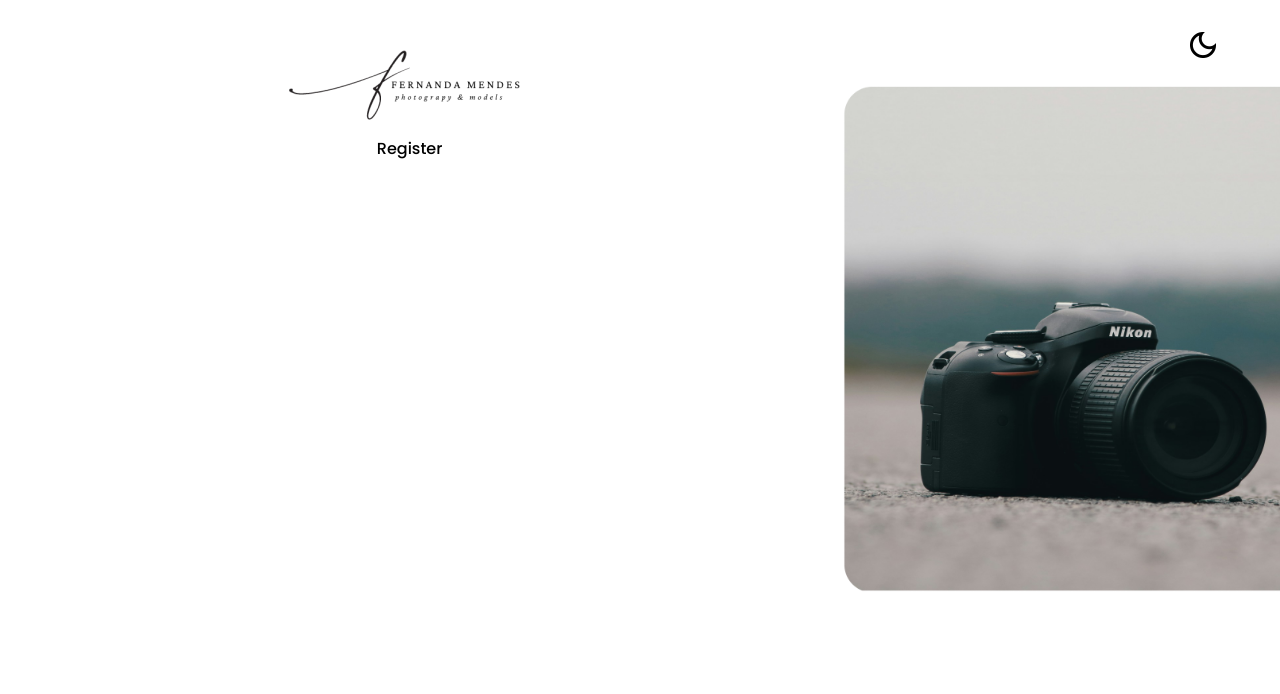
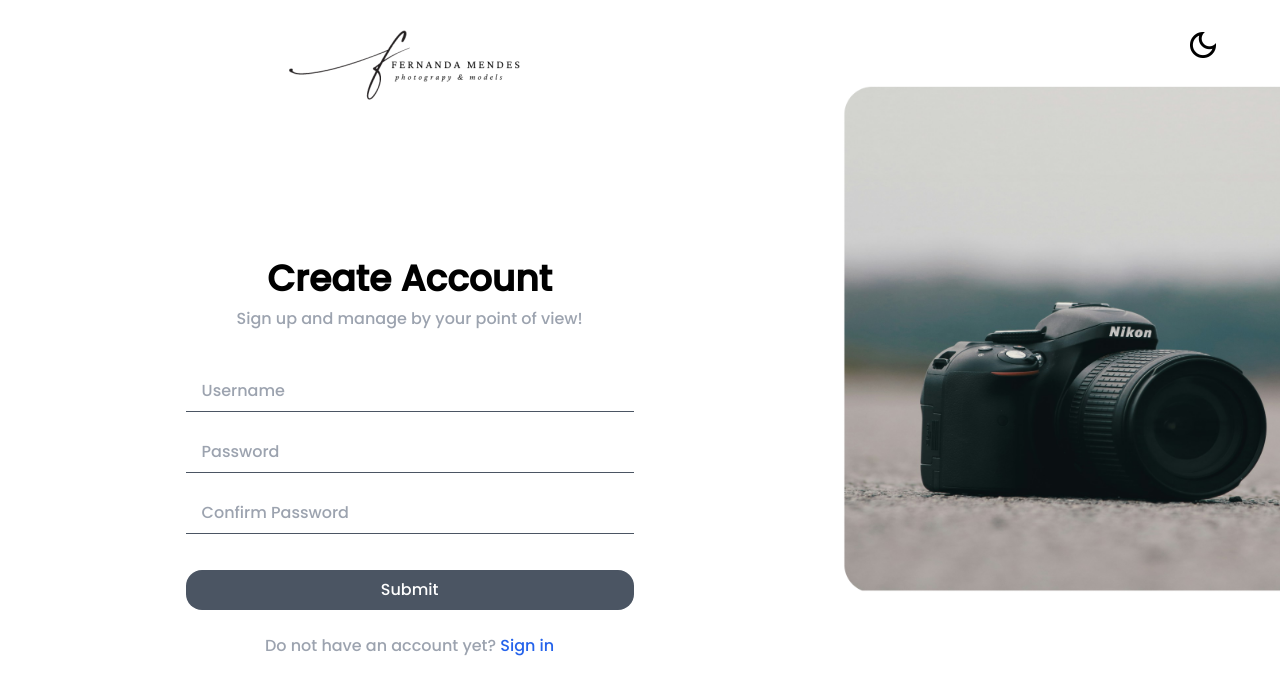
Before and after one commit to Models-App-Project/WebPageAdmin, a Next.js app: page /auth/register in a window 1280 px wide. Shown: the top 694 px of the page. Built offline with nearby package versions, Linux system fonts and the light colour scheme.

Commit message:
feat(AuthPages): ajustes em todas as páginas e criação da página de cadastro

```diff
--- a/src/app/auth/layout.tsx
+++ b/src/app/auth/layout.tsx
@@ -7,7 +7,7 @@ const AuthLayout = ({
 }>) => {
     return (
         <div className="w-full h-screen flex overflow-hidden">
-            <div className="w-[64%] flex flex-col items-center pt-8">
+            <div className="w-[64%] flex flex-col items-center pt-3">
                 <Image src="/brand.jpg" width={302} height={105} alt="Logo" />
                 {children}
             </div>
--- a/src/app/auth/login/page.tsx
+++ b/src/app/auth/login/page.tsx
@@ -1,21 +1,23 @@
-"use client"
+"use client";
 
-import React, { useState } from 'react';
-import Input from '../components/Input';
-import Link from 'next/link';
-import Button from '../components/button';
+import React, { useState } from "react";
+import Input from "../components/Input";
+import Link from "next/link";
+import Button from "../components/button";
 
 const Login = () => {
-    const [email, setEmail] = useState('');
-    const [password, setPassword] = useState('');
+    const [email, setEmail] = useState("");
+    const [password, setPassword] = useState("");
 
     return (
-        <div className="container mx-auto px-4 py-12 flex flex-col items-center justify-center">
-            <h1 className="text-4xl font-bold text-center text-black mb-2">Log in</h1>
-            <p className="text-gray-900 text-center mb-10">
+        <div className="container h-full flex flex-col items-center justify-center">
+            <h1 className="text-4xl font-bold text-center text-black mb-2">
+                Log in
+            </h1>
+            <p className="text-gray-400 text-center mb-10">
                 Welcome back! Please enter your details
             </p>
-            <form className="flex flex-col space-y-4 w-full max-w-md">
+            <form className="flex flex-col w-full max-w-md">
                 <Input
                     type="email"
                     placeholder="Username"
@@ -31,19 +33,27 @@ const Login = () => {
 
                 <div className="text-sm mb-3 text-center">
                     <p className="text-gray-400 text-base">
-                        Forgot Password?{' '}
-                        <Link href="/auth/resetpassword" className="hover:underline">Reset now</Link>
+                        Forgot Password?{" "}
+                        <Link
+                            href="/auth/resetpassword"
+                            className="hover:underline"
+                        >
+                            Reset now
+                        </Link>
                     </p>
                 </div>
 
                 <Button type="submit">Submit</Button>
 
                 <p className="mt-6 text-center text-gray-400">
-                Do not have an account yet?{' '}
-                <Link href="#" className="text-blue-600 hover:underline">
-                Sign up
-                </Link>
-            </p>
+                    Do not have an account yet?{" "}
+                    <Link
+                        href="/auth/register"
+                        className="text-blue-600 hover:underline"
+                    >
+                        Sign up
+                    </Link>
+                </p>
             </form>
         </div>
     );
--- a/src/app/auth/register/page.tsx
+++ b/src/app/auth/register/page.tsx
@@ -1,5 +1,83 @@
+"use client";
+
+import React, { useState } from "react";
+import Input from "../components/Input";
+import Link from "next/link";
+import Button from "../components/button";
+
+type RegisterInputProps = {
+    email: string;
+    password: string;
+    confirmPassword: string;
+};
+
 const Register = () => {
-    return <div>Register</div>;
+    const [inputStates, setInputStates] = useState<RegisterInputProps>({
+        email: "",
+        password: "",
+        confirmPassword: "",
+    });
+
+    return (
+        <div className="container h-full flex flex-col items-center justify-center">
+            <h1 className="text-4xl font-bold text-center text-black mb-2">
+                Create Account
+            </h1>
+            <p className="text-gray-400 text-center mb-10">
+                Sign up and manage by your point of view!
+            </p>
+            <form className="flex flex-col w-full max-w-md">
+                <div className="pb-4">
+                    {" "}
+                    <Input
+                        type="email"
+                        placeholder="Username"
+                        value={inputStates.email}
+                        onChange={(e) =>
+                            setInputStates((state) => ({
+                                ...state,
+                                email: e.target.value,
+                            }))
+                        } // Atualizar o valor de email
+                    />
+                    <Input
+                        type="password"
+                        placeholder="Password"
+                        value={inputStates.password}
+                        onChange={(e) =>
+                            setInputStates((state) => ({
+                                ...state,
+                                password: e.target.value,
+                            }))
+                        } // Atualizar o valor de password
+                    />
+                    <Input
+                        type="password"
+                        placeholder="Confirm Password"
+                        value={inputStates.confirmPassword}
+                        onChange={(e) =>
+                            setInputStates((state) => ({
+                                ...state,
+                                confirmPassword: e.target.value,
+                            }))
+                        } // Atualizar o valor de password
+                    />
+                </div>
+
+                <Button type="submit">Submit</Button>
+
+                <p className="mt-6 text-center text-gray-400">
+                    Do not have an account yet?{" "}
+                    <Link
+                        href="/auth/login"
+                        className="text-blue-600 hover:underline"
+                    >
+                        Sign in
+                    </Link>
+                </p>
+            </form>
+        </div>
+    );
 };
 
 export default Register;
--- a/src/app/auth/resetpassword/page.tsx
+++ b/src/app/auth/resetpassword/page.tsx
@@ -1,22 +1,25 @@
-"use client"
+"use client";
 
-import { faArrowLeft } from '@fortawesome/free-solid-svg-icons';
-import { FontAwesomeIcon } from '@fortawesome/react-fontawesome';
-import Link from 'next/link';
-import React, { useState } from 'react';
-import Button from '../components/button';
-
+import { faArrowLeft } from "@fortawesome/free-solid-svg-icons";
+import { FontAwesomeIcon } from "@fortawesome/react-fontawesome";
+import Link from "next/link";
+import React, { useState } from "react";
+import Button from "../components/button";
 
 function ResetPassword() {
-  const [email, setEmail] = useState('');
+    const [email, setEmail] = useState("");
 
     return (
         <>
-      <div className="container  mx-auto px-4 py-12 flex flex-col items-center justify-center">
-        <h1 className="text-4xl text-black font-bold mb-6">Forgot Password?</h1>
-        <p className="text-gray-400 text-lg mb-10">No worries, we will send you reset instructions.</p>
+            <div className="container h-full flex flex-col items-center justify-center">
+                <h1 className="text-4xl text-black font-bold mb-6">
+                    Forgot Password?
+                </h1>
+                <p className="text-gray-400 text-lg mb-10">
+                    No worries, we will send you reset instructions.
+                </p>
 
-        <form className="flex flex-col space-y-4 w-full max-w-md">
+                <form className="flex flex-col w-full max-w-md">
                     <input
                         type="email"
                         placeholder="Enter your email"
@@ -27,9 +30,14 @@ function ResetPassword() {
 
                     <Button type="submit">Submit</Button>
 
-          <Link href="/auth/login" className="text-gray-900  py-2 px-4  rounded flex items-center justify-center focus:outline-none">
-
-            <FontAwesomeIcon icon={faArrowLeft} className='w-4 h-4'/>
+                    <Link
+                        href="/auth/login"
+                        className="text-gray-900  py-2 px-4  rounded flex items-center justify-center focus:outline-none"
+                    >
+                        <FontAwesomeIcon
+                            icon={faArrowLeft}
+                            className="w-4 h-4"
+                        />
                         Back to log in
                     </Link>
                 </form>
```
Also changed, not shown: src/app/auth/components/Input.tsx (+11 -1 lines). Lines whose indentation alone changed are shown as unchanged.
